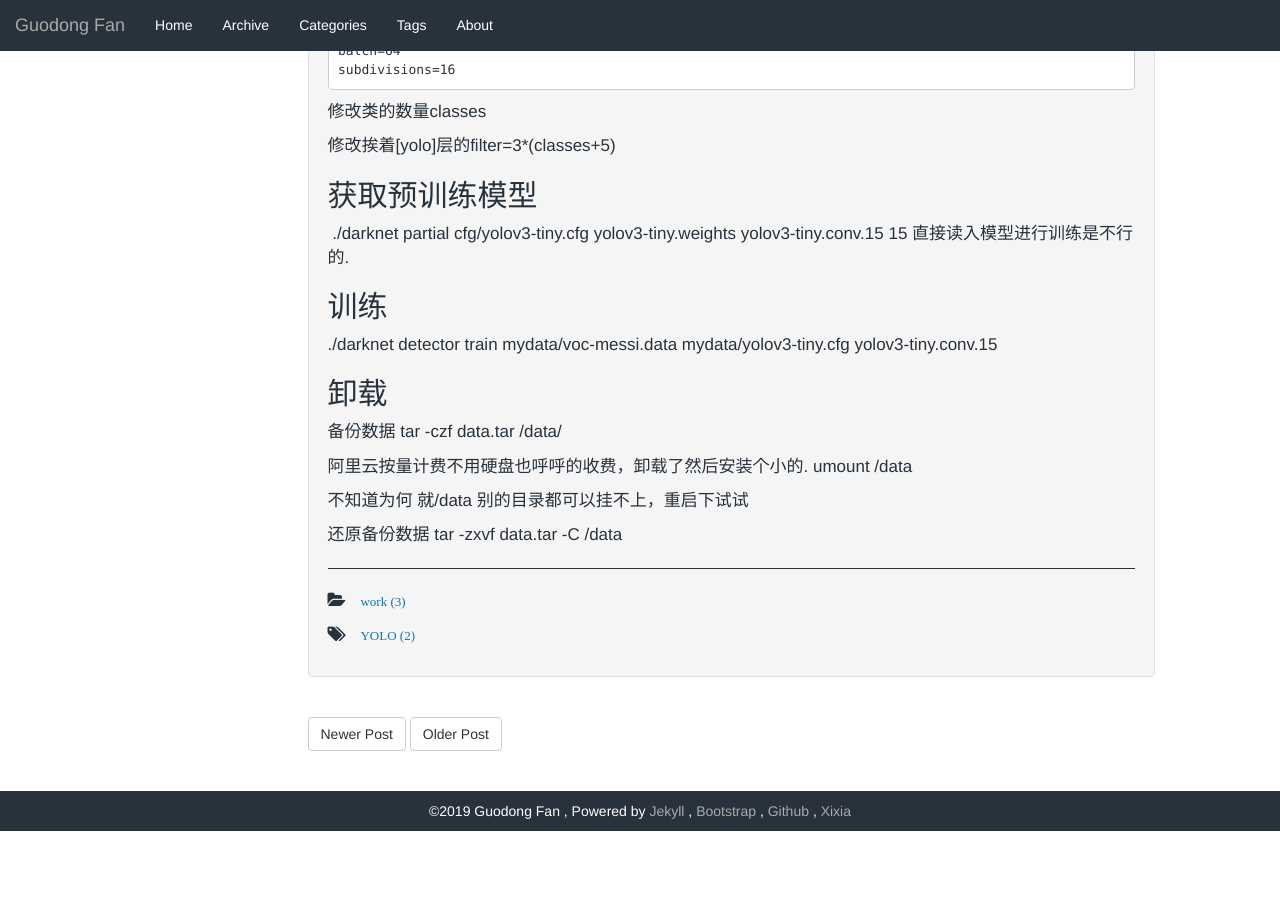
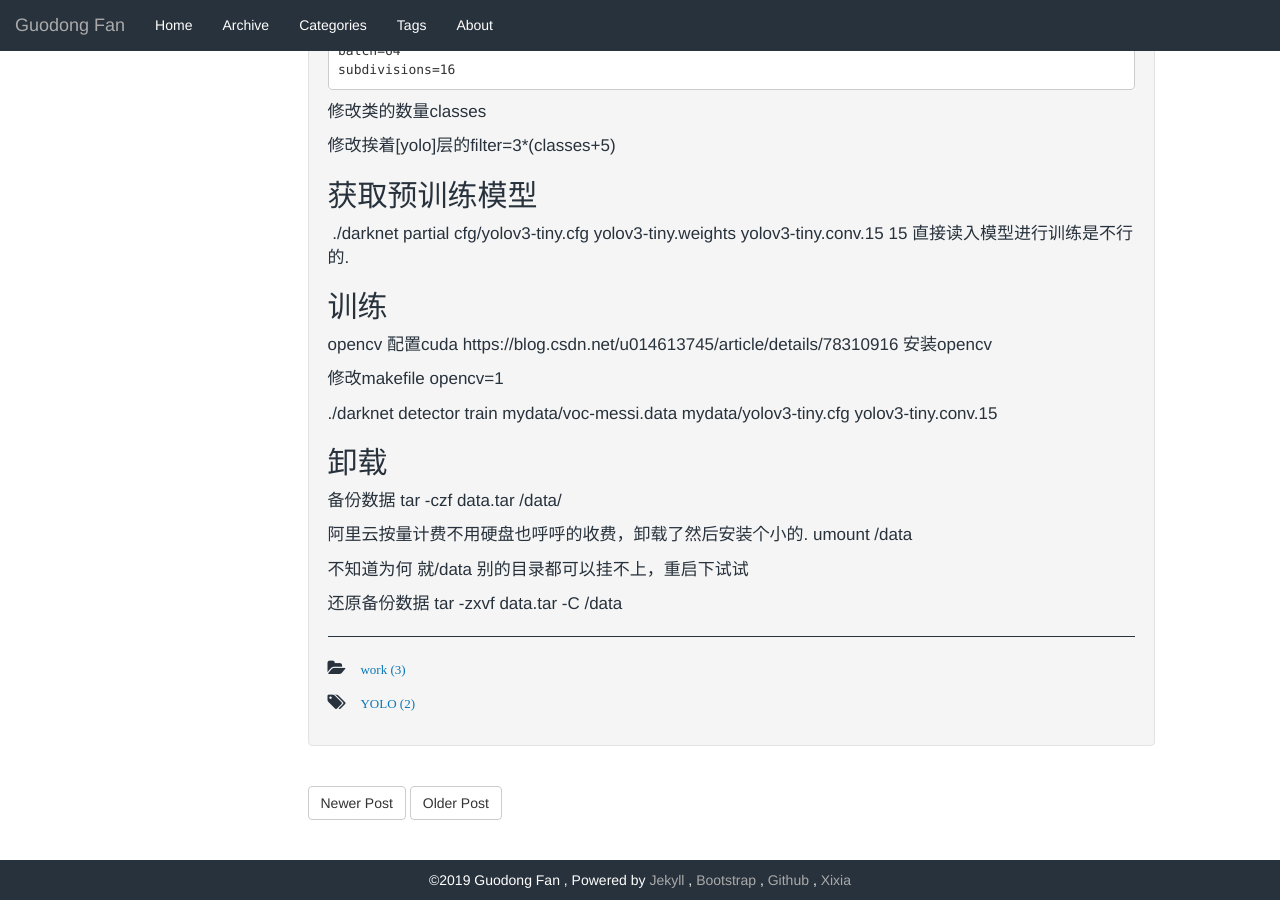
Before and after one commit to GuodongFan/GuodongFan.github.io, a Jekyll site: the page built from _posts/2019-08-05-Train-Yolov3.md, in a window 1280 px wide and 900 px high, scrolled down 2325 px. Built offline with Jekyll 4.4.1, drawn with Linux system fonts in a browser that asks for light colours; our own code applies the rules of GitHub Pages for plain Markdown files; before the commit the page ends 3156 px from its top, so only the background shows below that.

Commit message:
Update 2019-08-05-Train-Yolov3.md

```diff
--- a/_posts/2019-08-05-Train-Yolov3.md
+++ b/_posts/2019-08-05-Train-Yolov3.md
@@ -142,6 +142,11 @@ subdivisions=16
 
 ## 训练
 
+opencv 配置cuda https://blog.csdn.net/u014613745/article/details/78310916
+安装opencv
+
+修改makefile opencv=1
+
 ./darknet detector train mydata/voc-messi.data mydata/yolov3-tiny.cfg yolov3-tiny.conv.15
 
 ## 卸载
```
